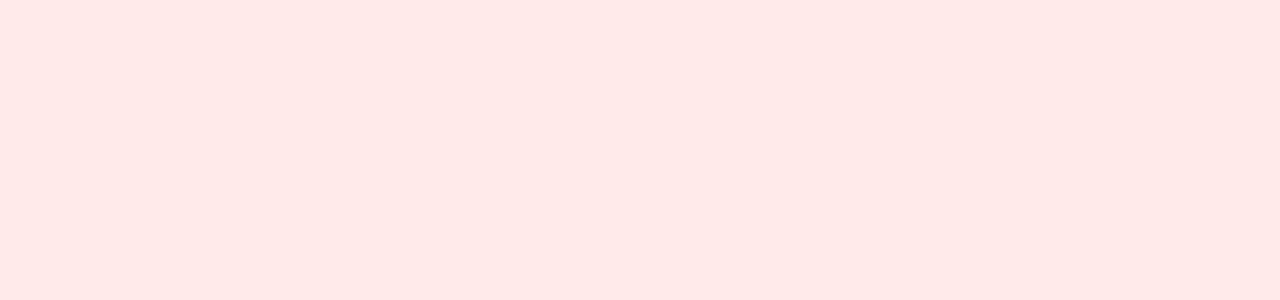
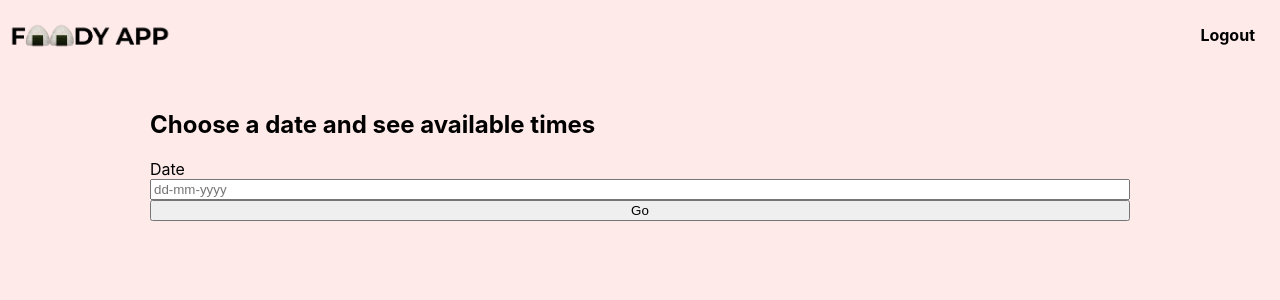
Before and after one commit to sarigu/foody_booking, a React (Create React App) app in the folder frontend/: page /booking in a window 1280 px wide. Shown: the top 300 px of the page. Built offline with nearby package versions, Linux system fonts and the light colour scheme.

Commit message:
added fetching for timeslots

```diff
--- a/frontend/src/App/App.js
+++ b/frontend/src/App/App.js
@@ -47,7 +47,7 @@ class App extends React.Component {
               <Route path="/updatedetails" exact>
                 <RestaurantForm />
               </Route>
-              <Route path="/booking/time" exact>
+              <Route path="/booking" exact>
                 <TimeslotsPage />
               </Route>
             </Switch>
--- a/frontend/src/components/DateForm.js
+++ b/frontend/src/components/DateForm.js
@@ -1,12 +1,12 @@
 import React, { Component } from 'react';
 
-export default class LoginForm extends Component {
+export default class DateForm extends Component {
   render() {
     return (
-      <form onSubmit={this.props.onDateSelection}>
-        <label htmlFor="email">Date</label>
-        <input type="date" id="date" name="date" />
-        <button type="submit">Go</button>
+      <form onSubmit={this.props.onSelectedDate}>
+        <label htmlFor="text">Date</label>
+        <input type="text" id="date" name="date" placeholder="dd-mm-yyyy" />
+        <button>Go</button>
       </form>
     );
   }
--- /dev/null
+++ b/frontend/src/components/Timeslot.js
@@ -0,0 +1,24 @@
+import React, { Component } from 'react';
+
+export default class Timeslot extends Component {
+  render() {
+    const {
+      Date, SeatID, StartTime, EndTime,
+    } = this.props.item;
+
+    return (
+      <div>
+        <h2>Timeslot</h2>
+        {Date}
+        <br />
+        {SeatID}
+        <br />
+        {StartTime}
+        <br />
+        {EndTime}
+        <br />
+        <button>Pick</button>
+      </div>
+    );
+  }
+}
--- a/frontend/src/pages/Index.js
+++ b/frontend/src/pages/Index.js
@@ -19,7 +19,7 @@ export default class Index extends Component {
                 <h2>Do you want to book a table? </h2>
                 <span className="emojis">&#127869;</span>
               </div>
-              <Link className="link-elem">Find vacant tables</Link>
+              <Link to="/booking" className="link-elem">Find vacant tables</Link>
             </div>
             <div className="menu-container">
               <div className="flex">
--- a/frontend/src/pages/TimeslotsPage.js
+++ b/frontend/src/pages/TimeslotsPage.js
@@ -1,20 +1,20 @@
 import React from 'react';
 import Navbar from '../components/NavBar';
+import Timeslot from '../components/Timeslot';
 import DateForm from '../components/DateForm';
 
 export default class TimeslotsPage extends React.Component {
   constructor() {
     super();
-    this.state = {};
+    this.state = { timeslots: [] };
   }
 
     handleTimeSlots = async (e) => {
-      const date = event.target.date.value;
-
-      fetch(`http://localhost:8000/timeslot/${date}`)
+      e.preventDefault();
+      fetch('http://localhost:8000/timeslot')
         .then((res) => res.json())
         .then((data) => {
-          console.log(data);
+          this.setState({ timeslots: data });
         })
         .catch((err) => {
           console.log(err);
@@ -27,8 +27,11 @@ export default class TimeslotsPage extends React.Component {
           <Navbar />
           <div className="main">
             <h2>Choose a date and see available times</h2>
+            <DateForm onSelectedDate={this.handleTimeSlots} />
             <div>
-              <DateForm onDateSelection={this.handleTimeSlots} />
+              {this.state.timeslots && this.state.timeslots.map((timeslot, index) => (
+                <Timeslot key={`timeslot${index}`} item={timeslot} />
+              ))}
             </div>
           </div>
         </div>
```
Also changed, not shown: 2 other files (tests, documents, lock files or other folders).
